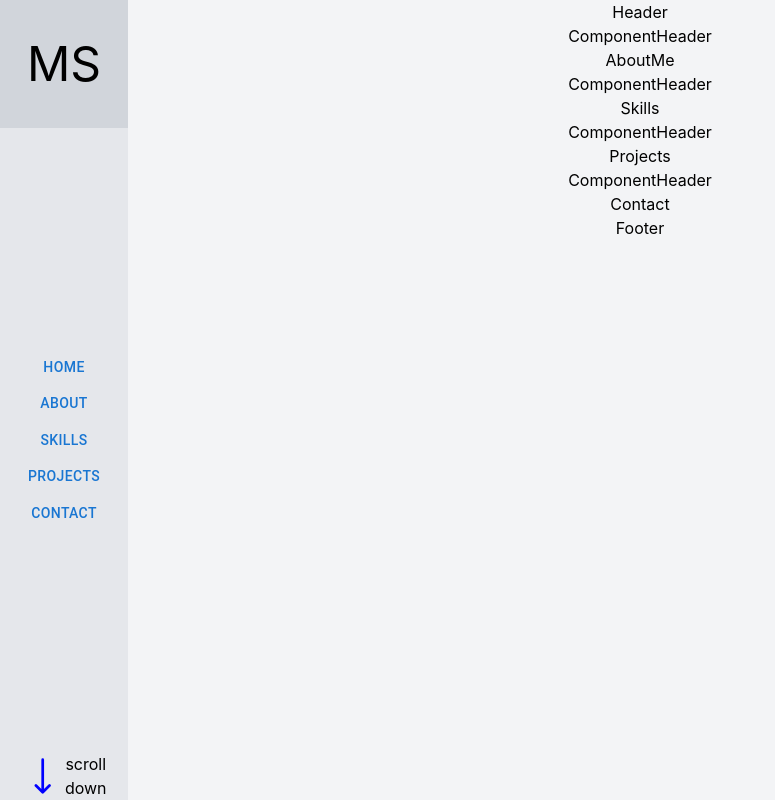
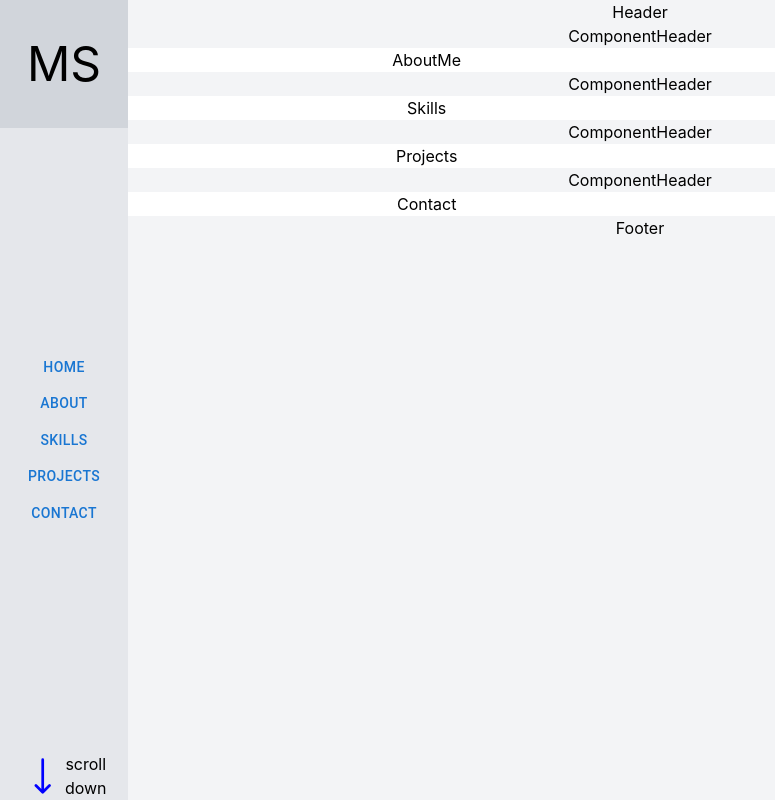
Before and after one commit to MSiestoGarabana/personal-webfolio, a React (Create React App) app: page / in a window 1280 px wide. Shown: the whole page, without its empty margins (0-775 px from the left). Built offline with nearby package versions, Linux system fonts and the light colour scheme.

Commit message:
styling component´s background

```diff
--- a/src/ContentComponents/AboutMe.js
+++ b/src/ContentComponents/AboutMe.js
@@ -5,7 +5,7 @@ export const AboutMe = () => {
   return (
     <div>
       <ComponentHeader />
-      AboutMe
+      <div class="bg-white w-2/3 rounded-3xl">AboutMe</div>
     </div>
   );
 };
--- a/src/ContentComponents/Contact.js
+++ b/src/ContentComponents/Contact.js
@@ -5,7 +5,7 @@ export const Contact = () => {
   return (
     <div>
       <ComponentHeader />
-      Contact
+      <div class="bg-white w-2/3 rounded-3xl">Contact</div>
     </div>
   );
 };
--- a/src/ContentComponents/Projects.js
+++ b/src/ContentComponents/Projects.js
@@ -5,7 +5,7 @@ export const Projects = () => {
   return (
     <div>
       <ComponentHeader />
-      Projects
+      <div class="bg-white w-2/3 rounded-3xl"> Projects</div>
     </div>
   );
 };
--- a/src/ContentComponents/Skills.js
+++ b/src/ContentComponents/Skills.js
@@ -5,7 +5,7 @@ export const Skills = () => {
   return (
     <div>
       <ComponentHeader />
-      Skills
+      <div class="bg-white w-2/3 rounded-3xl">Skills</div>
     </div>
   );
 };
```
